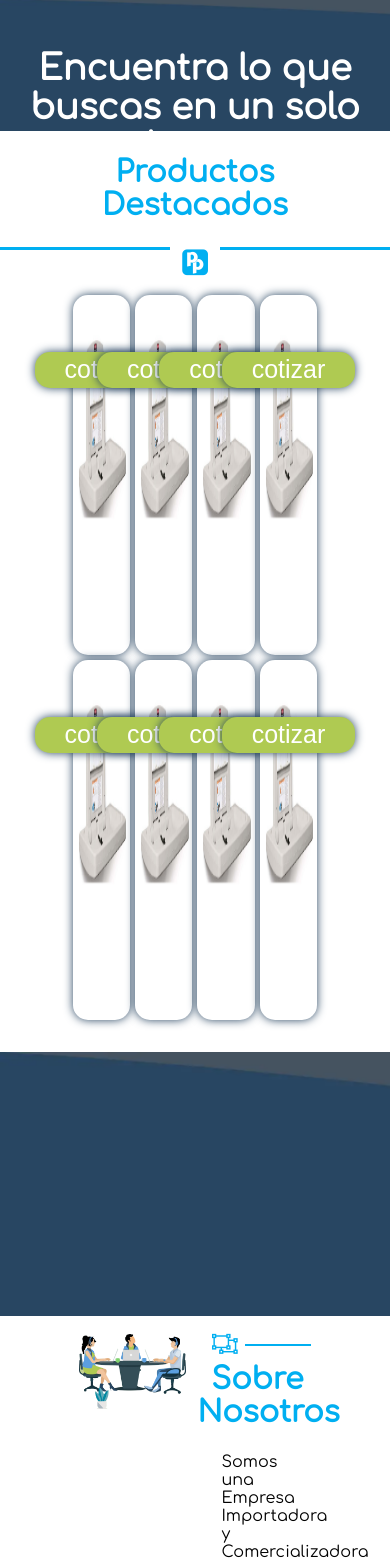
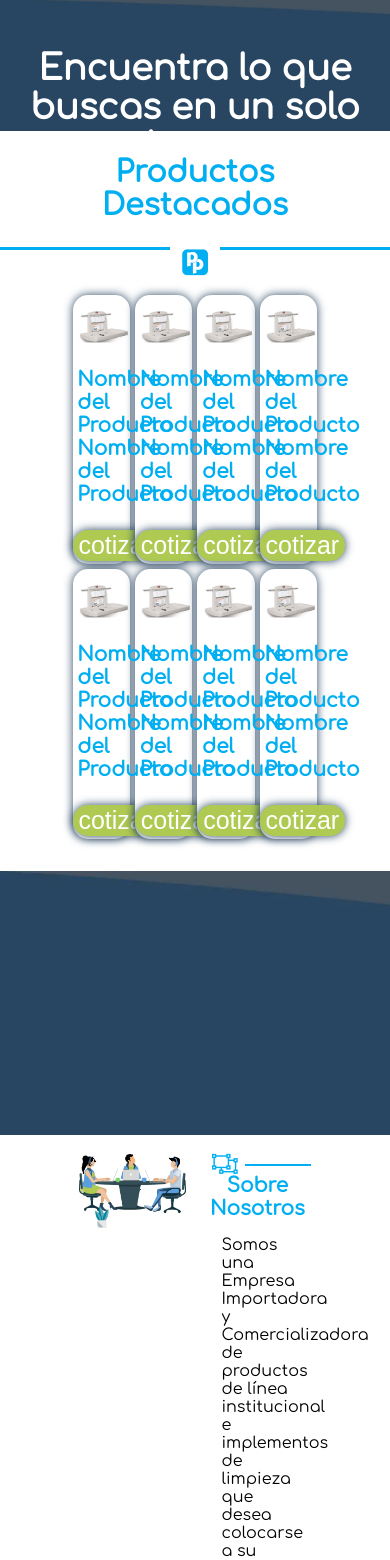
Before and after one commit to breykerd/Chamluci-new, a PHP site: page / in a window 390 px wide; the page is wider, and only the part inside the window is pictured. Shown: the part 1662-3222 px from the top of that part. Run offline with PHP 8.4, Linux system fonts and the light colour scheme; data that the repository does not hold is empty; style sheets or scripts are compiled from the project's sources.

Commit message:
agregada la mayoria del responsive para celulares pendiente revisar resolucion de tablet y footer para celulares

```diff
--- a/assets/css/style.less
+++ b/assets/css/style.less
@@ -267,7 +267,6 @@ margin-bottom: 0;
 	right: 0;
 	box-shadow: 0 1px 4px rgba(0, 0, 0, 0.15);
 	animation: stickAnim .3s;
-	height: 10%;
 
 }
 }
@@ -631,7 +630,7 @@ animation-duration: 0.5s ;
 		}
 	}
 	& h2{
-		font-size: 30px;
+		font-size: 20px;
 	color: @colorPrimaryTwo;
 	text-align: center;
 	padding-top: 3%;
@@ -699,21 +698,29 @@ animation-duration: 0.5s ;
 
 .col-1-4{
 	position: relative;
-	display: flex;
 	justify-content: center;
+	text-align: center;
 	float: left;
 	margin: 1%;
 	width: 23%;
-	height: 360px;
 	background-color: @colorSecundarythree;
+	background-size: cover;
 	border-radius: 15px;
 	.shadow;
 
-	& img{ position: absolute;
+	& img{ position: relative;
 		margin-top: 10px;
 		width: 90%;
 		height: 60%;
+		margin-left: 5%;
 
+	}
+	h2{
+		z-index: 1;
+		position: relative;
+		font-size: 20px;
+		padding: 8%;
+		text-align: justify;
 	}
 
 }
@@ -917,16 +924,17 @@ footer{
 /* estilo de boton call to action */
 
 .buttom{
-	position: absolute;
+	position: relative;
 	background-color: @colorPrimaryOne;
 	color: @colorSecundarythree;
 	font-size: 25px;
 	border-radius:15px 15px 15px 15px;
 	border-style: none;
 	height: 10%;
-	margin-top: 100%;
-	padding-left: 30px;
-	padding-right: 30px;
+	margin-top: 5%;
+	padding-left: 10%;
+	padding-right: 10%;
+	margin-bottom: 5%;
 	.shadow;
 	&:hover{
 		.hoverButtom;
@@ -976,9 +984,7 @@ footer{
 	padding-top: 4%;
 	padding-bottom: 4%;
 		background-color: @colorSecundarythree;
-		height: 250%;
 		width: 100%;
-	//position: absolute;
 }
 
 #menu_on{
--- a/assets/js/functions.js
+++ b/assets/js/functions.js
@@ -112,7 +112,7 @@ function stikyResponsive(w,d){
 
 
 			var wScrollTop	= w.pageYOffset || el_body.scrollTop,
-				regexp		= /(nav\-is\-stuck)/i,
+				regexp		= /( nav\-is\-stuck)/i,
 				classFound	= el_html.className.match( regexp ),
 				navHeight	= header.offsetHeight -20,
 				bodyRect	= el_body.getBoundingClientRect(),
--- a/index.php
+++ b/index.php
@@ -278,9 +278,12 @@ $featuredProducts=$Products->featuredProducts();
 ?>
 			<div class="col-1-4">
 				<img src="assets/images/imagen-4.png" alt="">
+				<h2>
+					Nombre del Producto Nombre del Producto
+
+				</h2>
 				<button class="buttom">
 					cotizar
-
 				</button>
 			</div>
 
```
Also changed, not shown: assets/css/responsive.less (+143 -7 lines).
